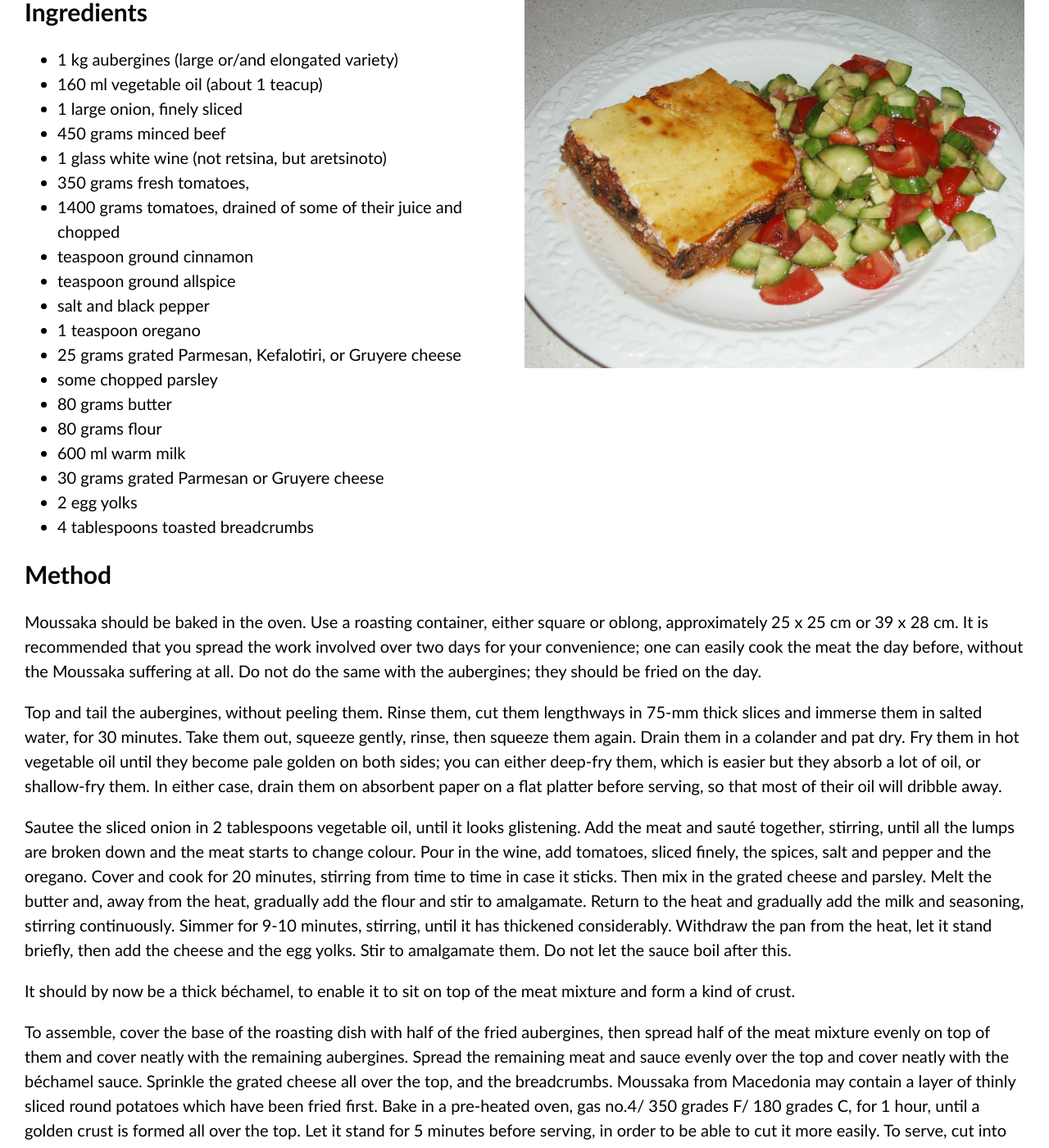
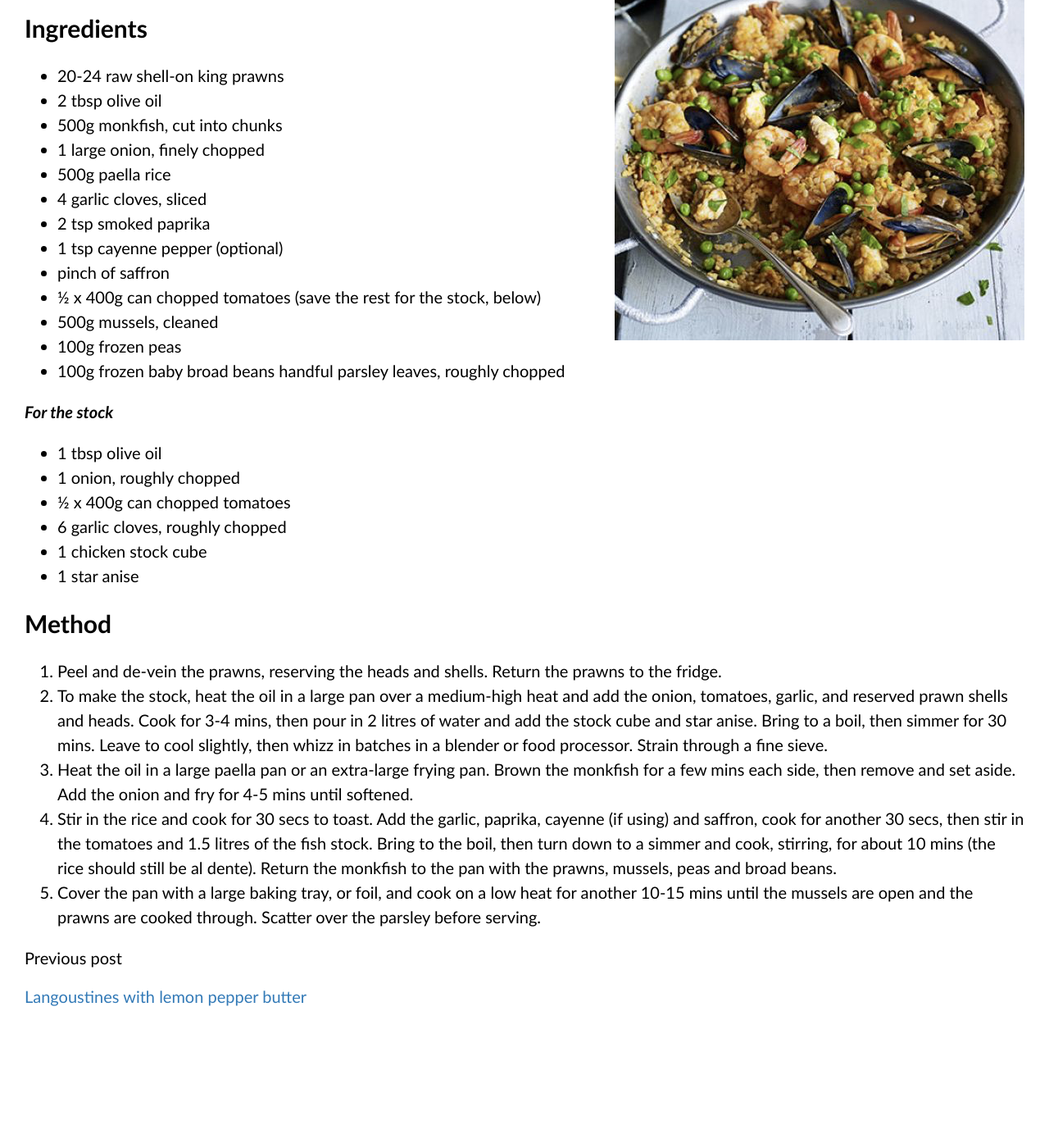
Before and after one commit to bellapickering/bellapickering.github.io, a Jekyll site: the page built from _recipes/recipe8.markdown, in a window 1280 px wide and 1400 px high, scrolled down 297 px. Shown: the whole window at 82% size. Built offline with Jekyll 4.4.1, drawn with Linux system fonts in a browser that asks for light colours; after the commit the page ends 1554 px from its top, so only the background shows below that; some of the changed text lies outside the part shown.

Commit message:
recipe 8

```diff
--- a/_recipes/recipe8.markdown
+++ b/_recipes/recipe8.markdown
@@ -1,58 +1,53 @@
 ---
-title: Moussaka
+title: Paella
 date: 2019-10-19 00:00:00 Z
 tags:
-- Greek
-- Meat
-- Hot
+- Paella
+- Main
+- South African
 layout: recipe
 excerpt_separator: "<!--more-->"
 order:
 ---
 
-# Moussaka
+# Paella
 
-There are variations on this basic recipe, sometimes with no sauce, sometimes with other vegetables. The most common variant in Greece may include zucchini (courgette), part-fried potatoes or sautéed mushrooms in addition to the eggplant.
-
+**This impressive Paella with a South African twist, is perfect for feeding a crowd at a dinner party**
 <!--more-->
 
-[![Moussaka](/_uploads/moussaka.jpg)](/_uploads/moussaka.jpg)
+[![Paella](/_uploads/paella.png)](/_uploads/paella.png)
+
+PREP: 40 MINS
+COOK: 1 HR, 10 MINS
 
 ## Ingredients
+- 20-24 raw shell-on king prawns
+- 2 tbsp olive oil
+- 500g monkfish, cut into chunks
+- 1 large onion, finely chopped
+- 500g paella rice
+- 4 garlic cloves, sliced
+- 2 tsp smoked paprika
+- 1 tsp cayenne pepper (optional)
+- pinch of saffron
+- ½ x 400g can chopped tomatoes (save the rest for the stock, below)
+- 500g mussels, cleaned
+- 100g frozen peas
+- 100g frozen baby broad beans handful parsley leaves, roughly chopped
 
-- 1 kg aubergines (large or/and elongated variety)
-- 160 ml vegetable oil (about 1 teacup)
-- 1 large onion, finely sliced
-- 450 grams minced beef
-- 1 glass white wine (not retsina, but aretsinoto)
-- 350 grams fresh tomatoes,
-- 1400 grams tomatoes, drained of some of their juice and chopped
-- teaspoon ground cinnamon
-- teaspoon ground allspice
-- salt and black pepper
-- 1 teaspoon oregano
-- 25 grams grated Parmesan, Kefalotiri, or Gruyere cheese
-- some chopped parsley
-- 80 grams butter
-- 80 grams flour
-- 600 ml warm milk
-- 30 grams grated Parmesan or Gruyere cheese
-- 2 egg yolks
-- 4 tablespoons toasted breadcrumbs
+_**For the stock**_
+- 1 tbsp olive oil
+- 1 onion, roughly chopped
+- ½ x 400g can chopped tomatoes
+- 6 garlic cloves, roughly chopped
+- 1 chicken stock cube
+- 1 star anise
+
 
 
 ## Method
-
-Moussaka should be baked in the oven. Use a roasting container, either square or oblong, approximately 25 x 25 cm or 39 x 28 cm. It is recommended that you spread the work involved over two days for your convenience; one can easily cook the meat the day before, without the Moussaka suffering at all. Do not do the same with the aubergines; they should be fried on the day.
-
-Top and tail the aubergines, without peeling them. Rinse them, cut them lengthways in 75-mm thick slices and immerse them in salted water, for 30 minutes. Take them out, squeeze gently, rinse, then squeeze them again. Drain them in a colander and pat dry. Fry them in hot vegetable oil until they become pale golden on both sides; you can either deep-fry them, which is easier but they absorb a lot of oil, or shallow-fry them. In either case, drain them on absorbent paper on a flat platter before serving, so that most of their oil will dribble away.
-
-Sautee the sliced onion in 2 tablespoons vegetable oil, until it looks glistening. Add the meat and sauté together, stirring, until all the lumps are broken down and the meat starts to change colour. Pour in the wine, add tomatoes, sliced finely, the spices, salt and pepper and the oregano. Cover and cook for 20 minutes, stirring from time to time in case it sticks. Then mix in the grated cheese and parsley.
-Melt the butter and, away from the heat, gradually add the flour and stir to amalgamate. Return to the heat and gradually add the milk and seasoning, stirring continuously. Simmer for 9-10 minutes, stirring, until it has thickened considerably. Withdraw the pan from the heat, let it stand briefly, then add the cheese and the egg yolks. Stir to amalgamate them. Do not let the sauce boil after this.
-
-It should by now be a thick béchamel, to enable it to sit on top of the meat mixture and form a kind of crust.
-
-To assemble, cover the base of the roasting dish with half of the fried aubergines, then spread half of the meat mixture evenly on top of them and cover neatly with the remaining aubergines. Spread the remaining meat and sauce evenly over the top and cover neatly with the béchamel sauce. Sprinkle the grated cheese all over the top, and the breadcrumbs. Moussaka from Macedonia may contain a layer of thinly sliced round potatoes which have been fried first. Bake in a pre-heated oven, gas no.4/ 350 grades F/ 180 grades C, for 1 hour, until a golden crust is formed all over the top. Let it stand for 5 minutes before serving, in order to be able to cut it more easily. To serve, cut into square or oblong-shaped pieces, about 8 cm thick. It should be quite dry by then and the pieces should ideally stay intact.
-
-- Serves: 6
-- Preparation time: 1 hour
+1. Peel and de-vein the prawns, reserving the heads and shells. Return the prawns to the fridge.
+2. To make the stock, heat the oil in a large pan over a medium-high heat and add the onion, tomatoes, garlic, and reserved prawn shells and heads. Cook for 3-4 mins, then pour in 2 litres of water and add the stock cube and star anise. Bring to a boil, then simmer for 30 mins. Leave to cool slightly, then whizz in batches in a blender or food processor. Strain through a fine sieve.
+3. Heat the oil in a large paella pan or an extra-large frying pan. Brown the monkfish for a few mins each side, then remove and set aside. Add the onion and fry for 4-5 mins until softened.
+4. Stir in the rice and cook for 30 secs to toast. Add the garlic, paprika, cayenne (if using) and saffron, cook for another 30 secs, then stir in the tomatoes and 1.5 litres of the fish stock. Bring to the boil, then turn down to a simmer and cook, stirring, for about 10 mins (the rice should still be al dente). Return the monkfish to the pan with the prawns, mussels, peas and broad beans.
+5. Cover the pan with a large baking tray, or foil, and cook on a low heat for another 10-15 mins until the mussels are open and the prawns are cooked through. Scatter over the parsley before serving.
```
Also changed, not shown: _uploads/paella.png (added).
